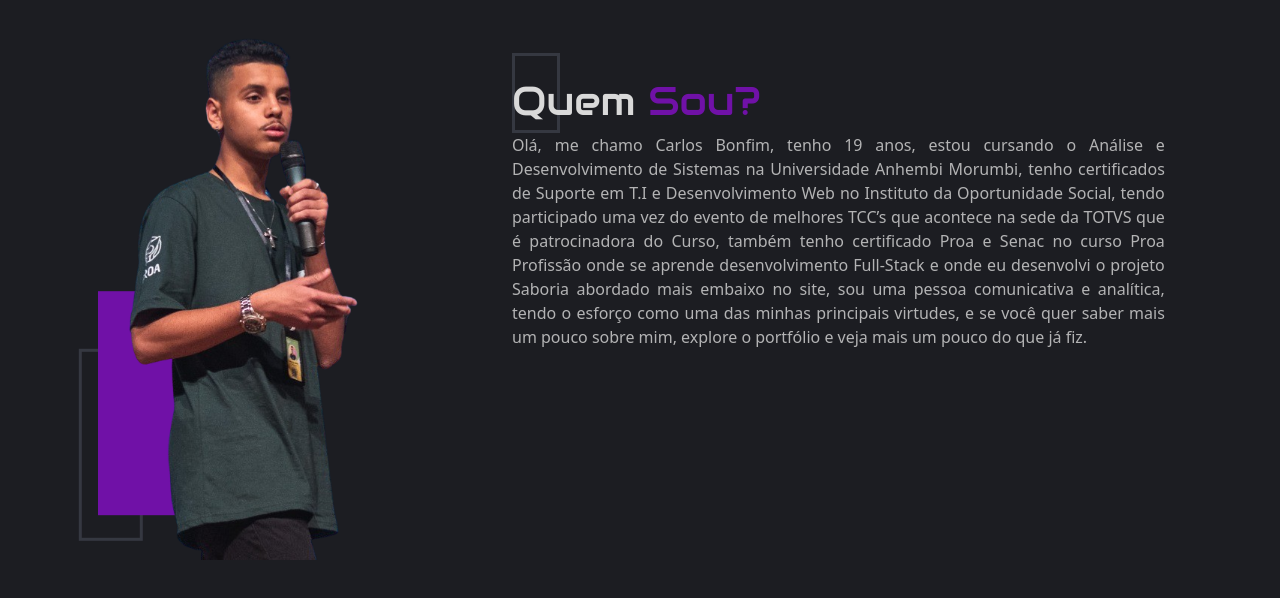
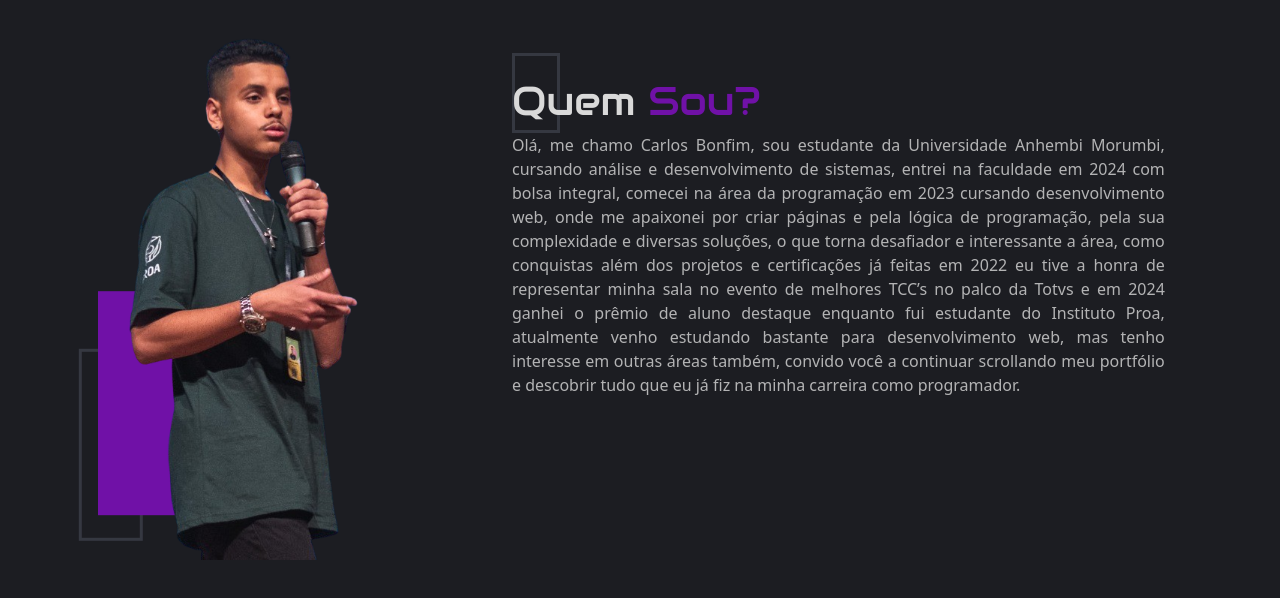
Before and after one commit to Carlos-bonfim26/Portifolio-Website, a React (Vite) app: page / in a window 1280 px wide. Both pictures are taken after a click on the button "Sobre Mim". Shown: the part 816-1414 px from the top of the page. Built offline with nearby package versions, Linux system fonts and the light colour scheme.

Commit message:
ci: add +1 project and modify text about

```diff
--- a/src/pages/AboutMe.jsx
+++ b/src/pages/AboutMe.jsx
@@ -1,46 +1,60 @@
-import React, { forwardRef, useEffect, useState } from 'react'
-import img from '../img/carlosbonfim.png'
-import imgResponsiva from '../img/PerfilCarlosBonfim.png'
-import '../animation.css'
-import './AboutMe.css'
+import React, { forwardRef, useEffect, useState } from "react";
+import img from "../img/carlosbonfim.png";
+import imgResponsiva from "../img/PerfilCarlosBonfim.png";
+import "../animation.css";
+import "./AboutMe.css";
 const AboutMe = forwardRef((props, ref) => {
-
   const [imageSrc, setImageSrc] = useState("");
 
-  const handleResize = ()=>{
+  const handleResize = () => {
     const width = window.innerWidth;
 
-    if(width <= 610){
+    if (width <= 610) {
       setImageSrc(imgResponsiva);
-    }else{
+    } else {
       setImageSrc(img);
     }
   };
-  useEffect(()=>{
+  useEffect(() => {
     handleResize();
     window.addEventListener("resize", handleResize);
 
-    return ()=>{
-      window.removeEventListener("resize", handleResize)
-    }
+    return () => {
+      window.removeEventListener("resize", handleResize);
+    };
   }, []);
 
   return (
-    <div className='container-about autoShow' ref={ref}>
+    <div className="container-about autoShow" ref={ref}>
       <div className="img-about">
-
         <img src={imageSrc} alt="Carlos Bonfim" />
         <div className="border-rectangle"></div>
-         <div className="rectangle"></div>
+        <div className="rectangle"></div>
       </div>
       <div className="text-about">
         <div className="border-rectangle"></div>
-        <h2>Quem <span>Sou?</span></h2>
-        <p>Olá, me chamo Carlos Bonfim, tenho 19 anos, estou cursando o Análise e Desenvolvimento de Sistemas na Universidade Anhembi Morumbi, tenho certificados de Suporte em T.I e Desenvolvimento Web no Instituto da Oportunidade Social, tendo participado uma vez do evento de melhores TCC’s que acontece na sede da TOTVS que é patrocinadora do Curso, também tenho certificado Proa e Senac no curso Proa Profissão onde se aprende desenvolvimento Full-Stack e onde eu desenvolvi o projeto Saboria abordado mais embaixo no site, sou uma pessoa comunicativa e analítica, tendo o esforço como uma das minhas principais virtudes, e se você quer saber mais um pouco sobre mim, explore o portfólio e veja mais um pouco do que já fiz.</p>
+        <h2>
+          Quem <span>Sou?</span>
+        </h2>
+        <p>
+          Olá, me chamo Carlos Bonfim, sou estudante da Universidade Anhembi
+          Morumbi, cursando análise e desenvolvimento de sistemas, entrei na
+          faculdade em 2024 com bolsa integral, comecei na área da programação
+          em 2023 cursando desenvolvimento web, onde me apaixonei por criar
+          páginas e pela lógica de programação, pela sua complexidade e diversas
+          soluções, o que torna desafiador e interessante a área, como
+          conquistas além dos projetos e certificações já feitas em 2022 eu tive
+          a honra de representar minha sala no evento de melhores TCC’s no palco
+          da Totvs e em 2024 ganhei o prêmio de aluno destaque enquanto fui
+          estudante do Instituto Proa, atualmente venho estudando bastante para
+          desenvolvimento web, mas tenho interesse em outras áreas também,
+          convido você a continuar scrollando meu portfólio e descobrir tudo que
+          eu já fiz na minha carreira como programador.
+        </p>
         <div className="rectangle"></div>
       </div>
     </div>
-  )
+  );
 });
 
-export default AboutMe
+export default AboutMe;
--- a/src/pages/MainProjects.jsx
+++ b/src/pages/MainProjects.jsx
@@ -7,6 +7,7 @@
 import compilotecaImg from "../img/compiloteca2.png";
 import javaProject from "../img/projetoJava.png";
 import siteeducacional from "../img/siteeducacional.png";
+import desenho from '../img/desenho.png'
 import geradorIA from "../img/geradorImgIA.png";
 import cardapioOnline from "../img/cardapioOnline.png";
 import quiz from "../img/quiz.png";
@@ -79,6 +80,12 @@
       github: "https://github.com/Carlos-bonfim26/site-educacional",
       desc: "Aplicação sendo feita com HTML e CSS, Bootstrap e Swiper e tendo um design moderno e responsivo",
     },
+      {
+      tittle:"Aplicativo de Desenho",
+      img: desenho,
+      github: "https://github.com/Carlos-bonfim26/Aplicativo-de-desenho",
+      desc: "Uma aplicação de desenhos feita com React JS e o canvas do HTML, utilizando os principais Hooks do React no projeto, UseState, UseEffect e UseRef.",
+    },
   ];
   return (
     <div className="main-projects autoShow" ref={ref}>
```
Also changed, not shown: src/img/desenho.png (added).
